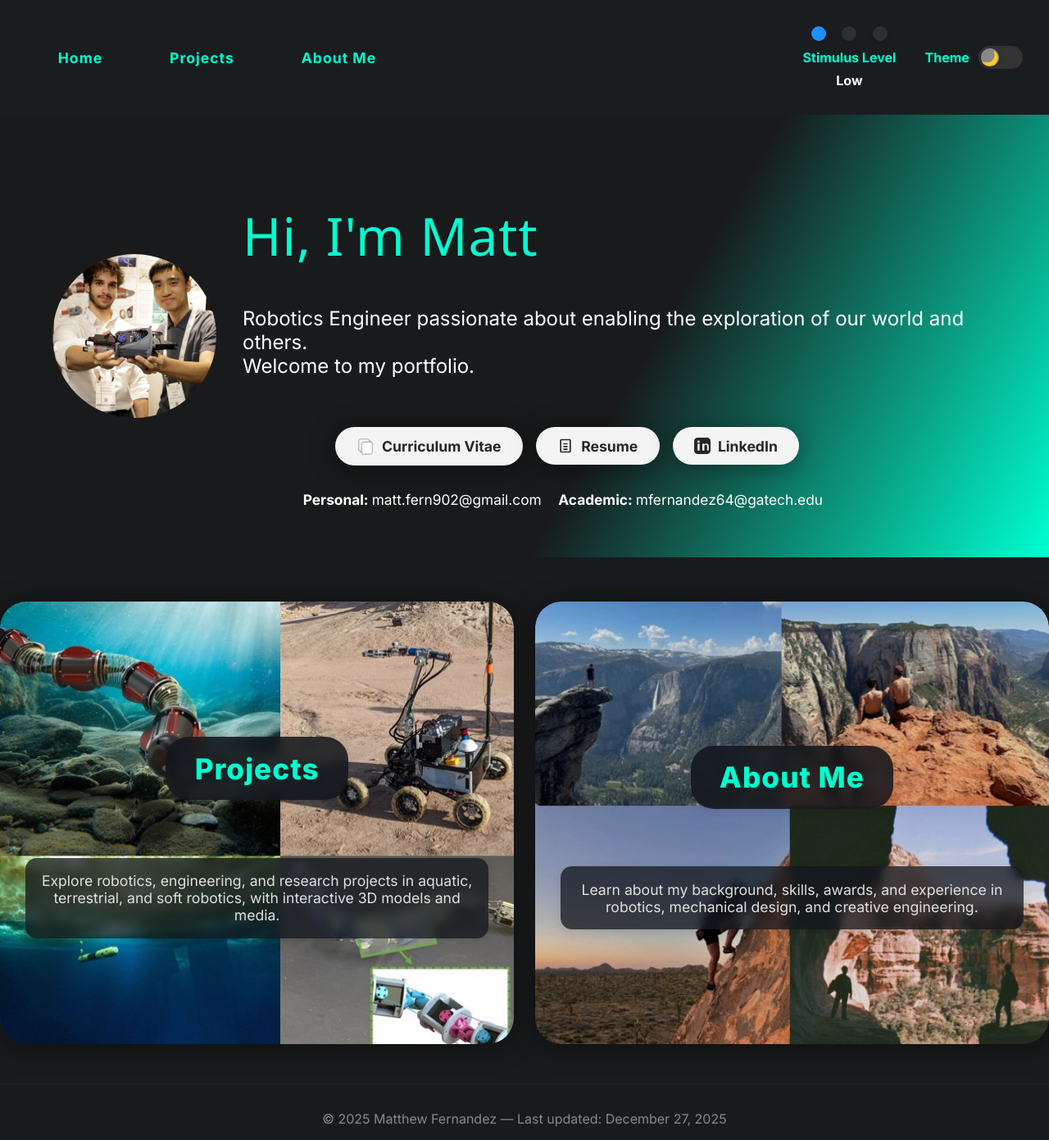
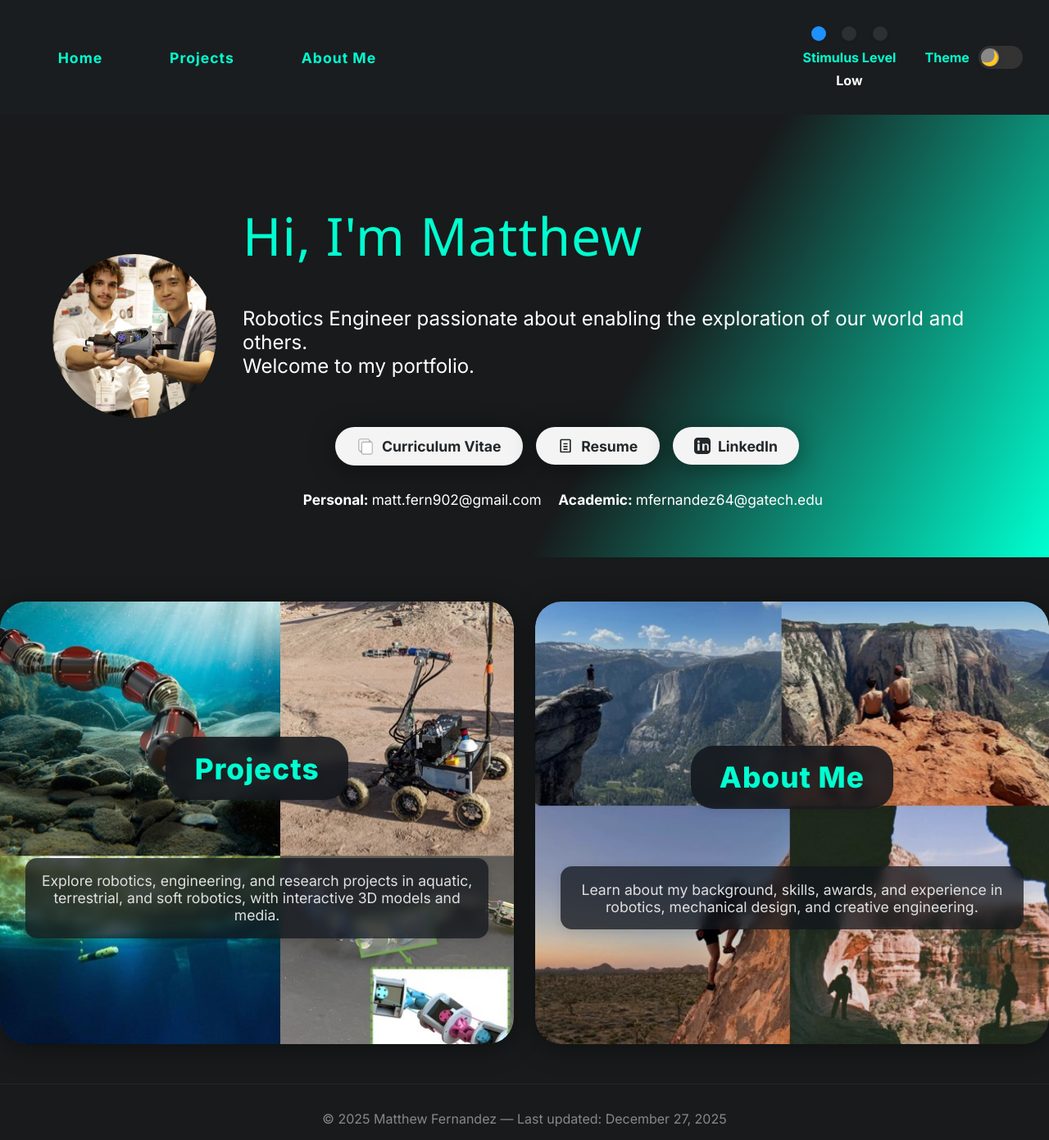
Before and after one commit to mattfern902/mattsPortfolioWebsite, a Jekyll site: the page built from index.md, in a window 1280 px wide. Shown: the whole page at 82% size. Built offline with Jekyll 4.4.1, drawn with Linux system fonts in a browser that asks for light colours.

Commit message:
matt to matthew

```diff
--- a/_layouts/home.html
+++ b/_layouts/home.html
@@ -6,7 +6,7 @@ layout: default
 <div class="hero" style="flex-direction:row;gap:2em;align-items:center;justify-content:center;padding:0 4em;max-width:1400px;margin:0 auto;background:linear-gradient(120deg, #181a1b 60%, #00ffd0 100%);">
   <img src="{{ site.baseurl }}/assets/profile-photo.jpg" alt="Matt's profile photo" style="width:200px;height:200px;border-radius:50%;object-fit:cover;z-index:1;box-shadow:none;">
   <div style="display:flex;flex-direction:column;align-items:flex-start;z-index:1;">
-    <h1 id="home-main-title" class="home-main-title">Hi, I'm Matt</h1>
+    <h1 id="home-main-title" class="home-main-title">Hi, I'm Matthew</h1>
     <p>Robotics Engineer passionate about enabling the exploration of our world and others.<br>Welcome to my portfolio.</p>
     <div style="display:flex;flex-direction:column;align-items:center;justify-content:center;gap:1.2em;margin-top:1.5em;width:100%;">
       <div class="cta" style="display:flex;flex-wrap:wrap;gap:1em;justify-content:center;align-items:center;margin-left:-8em;"> <!-- Adjust margin-left here to shift buttons left/right -->
```
